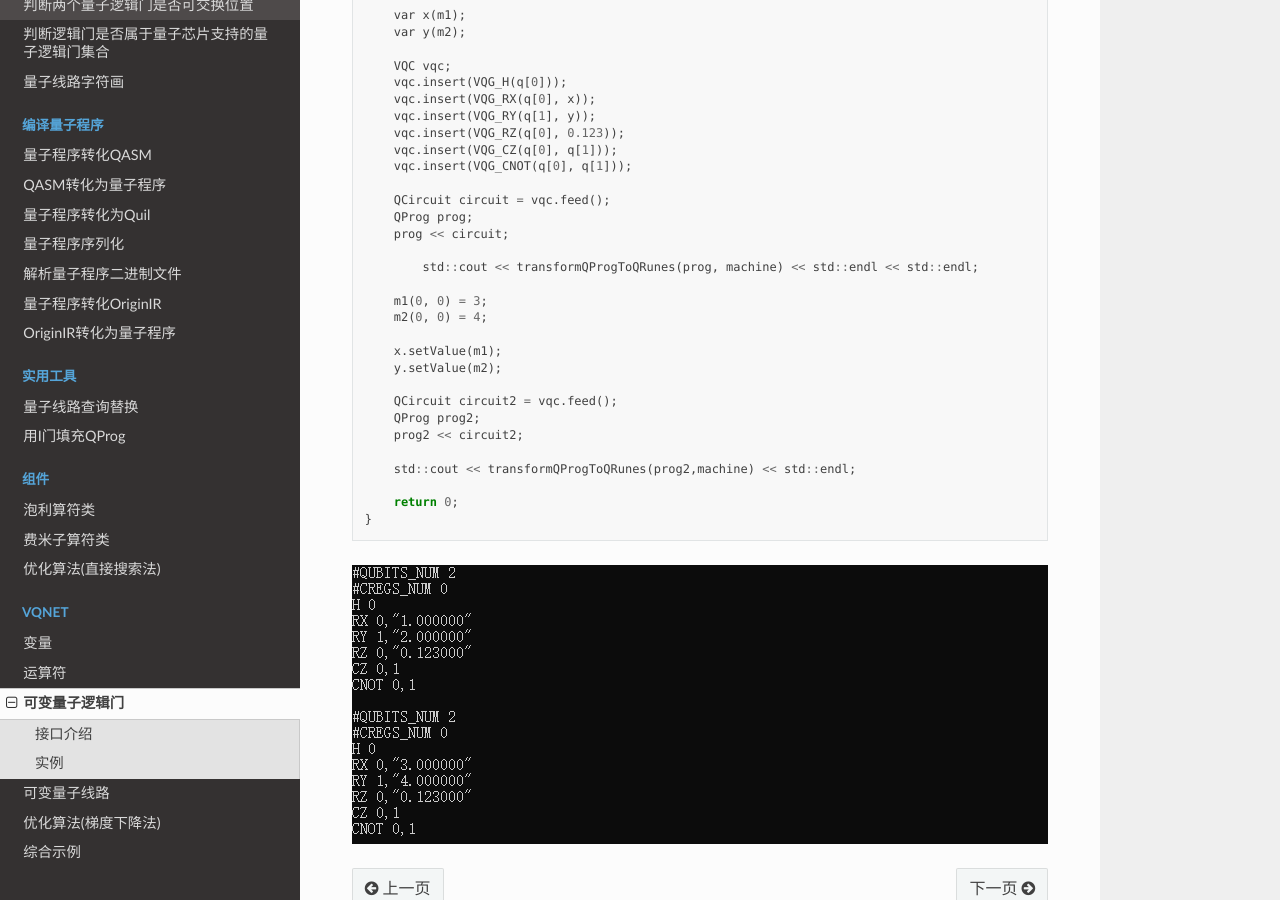
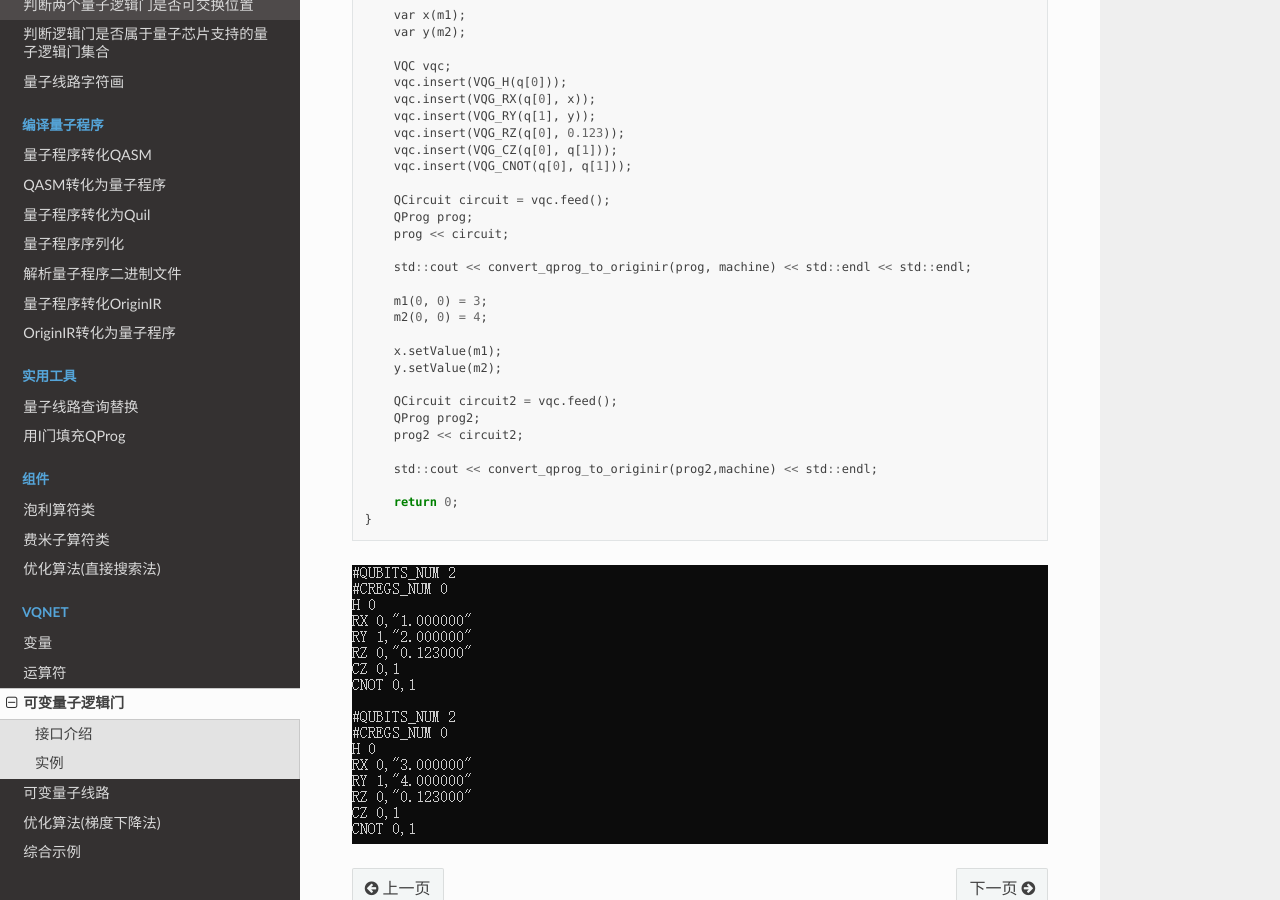
Before and after one commit to liye0005/QPanda-Toturial, a Sphinx documentation site: the page built from source/VQG.rst, in a window 1280 px wide and 900 px high, scrolled down 1637 px. Built offline with Sphinx 7.4.7 and the Read the Docs theme 2.0.0, drawn with Linux system fonts in a browser that asks for light colours; pages that are not in the unit, such as notebooks, are missing from menus.

Commit message:
Update VQG.rst

```diff
--- a/source/VQG.rst
+++ b/source/VQG.rst
@@ -89,7 +89,7 @@ VariationalQuantumGate_CZ     VQG_CZ
         QProg prog;
         prog << circuit;
 
-            std::cout << transformQProgToQRunes(prog, machine) << std::endl << std::endl;
+        std::cout << convert_qprog_to_originir(prog, machine) << std::endl << std::endl;
 
         m1(0, 0) = 3;
         m2(0, 0) = 4;
@@ -101,7 +101,7 @@ VariationalQuantumGate_CZ     VQG_CZ
         QProg prog2;
         prog2 << circuit2;
 
-        std::cout << transformQProgToQRunes(prog2,machine) << std::endl;
+        std::cout << convert_qprog_to_originir(prog2,machine) << std::endl;
 
         return 0;
     }
```
